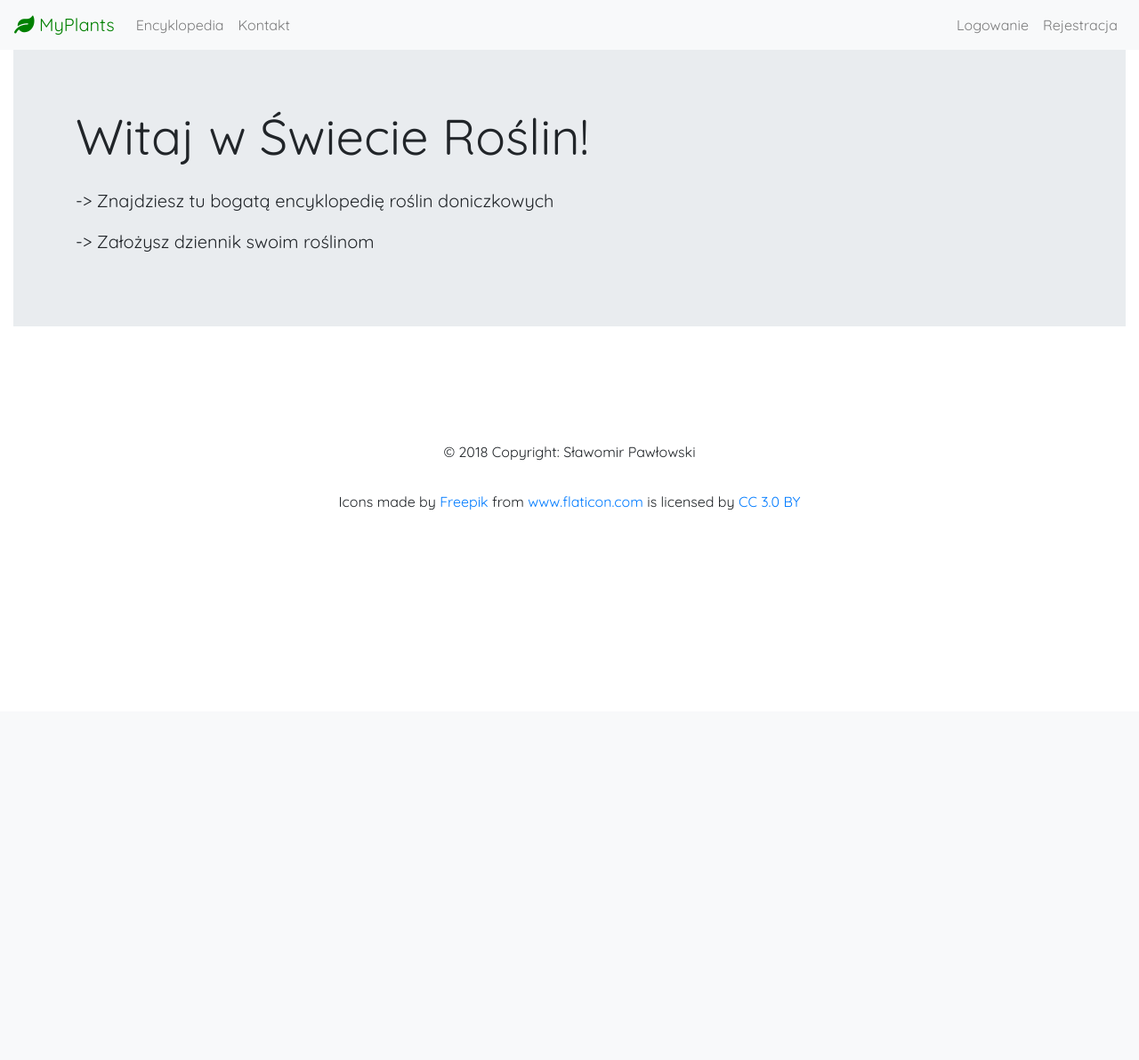
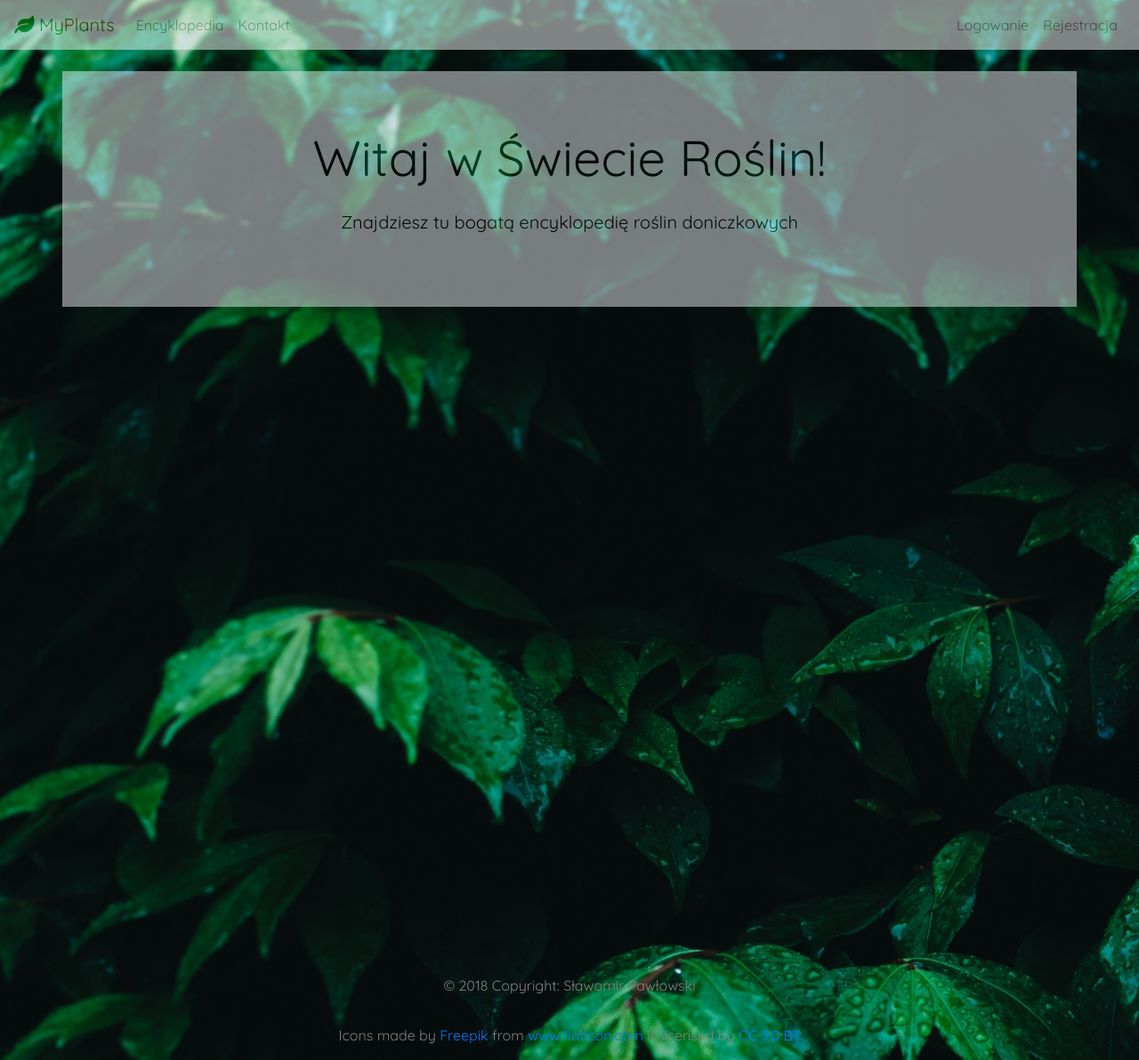
Before and after one commit to slapa2/Plants, a Flask app: page / in a window 1280 px wide. Shown: the whole page at 89% size. Before the commit the page ends 574 px from the top, so only its background shows below. Run offline with Flask 2, Linux system fonts and the light colour scheme; some libraries are stand-ins or nearby versions.

Commit message:
Added background fixd landing page

```diff
--- a/plants/auth/templates/landing.html
+++ b/plants/auth/templates/landing.html
@@ -1,15 +1,12 @@
 {% extends 'layout.html' %}
 
 {% block content %}
-
-    <div class="jumbotron jumbotron-fluid">
-      <div class="container">
-        <h1 class="display-4 mb-4">Witaj w Świecie Roślin!</h1>
-        <p class="lead">-> Znajdziesz tu bogatą encyklopedię roślin doniczkowych </p>
-        <p class="lead">-> Założysz dziennik swoim roślinom</p>
-      </div>
-    </div>
-
+    <a href="{{ url_for('plants.plants_catalog') }}" style="text-decoration: none; color: black;">
+        <div class="jumbotron jumbotron-fluid container text-center mt-4" style="opacity: .5">
+            <h1 class="display-4 mb-4">Witaj w Świecie Roślin!</h1>
+            <p class="lead">Znajdziesz tu bogatą encyklopedię roślin doniczkowych </p>
+        </div>
+    </a>
 
 
 {% endblock content %}
--- a/plants/auth/templates/layout.html
+++ b/plants/auth/templates/layout.html
@@ -20,9 +20,9 @@
         <title>Plants</title>
     {% endif %}
 </head>
-<body>
+<body class="{% if request.path == '/' %}bg{% endif %}">
 <header>
-    <nav class="navbar navbar-expand-lg navbar-light bg-light">
+    <nav class="navbar navbar-expand-lg navbar-light bg-light" style="opacity: .5">
         <a class="navbar-brand" href="{{ url_for('auth.landing') }}" style="color: green"><i class="fas fa-leaf"></i>
             MyPlants</a>
         <div class="collapse navbar-collapse">
@@ -70,7 +70,7 @@
         </div>
     </div>
 </main>
-<footer class="page-footer font-small mt-4">
+<footer class="page-footer font-small mt-4" {% if request.path == '/' %}style="color: grey" {% endif %}>
     <div class="footer-copyright text-center py-3">
         © 2018 Copyright: Sławomir Pawłowski
     </div>
--- a/plants/plants/templates/plants.html
+++ b/plants/plants/templates/plants.html
@@ -72,7 +72,7 @@
                     </div>
                 </div>
                 <div class="row card-body">
-                    <div class="col-3">
+                    <div class="col-3 text-center">
                         <img class="card-img-top plant-icon"
                              src="{{ plant.image }}" alt="Card image cap">
                     </div>
--- a/plants/static/css/styles.css
+++ b/plants/static/css/styles.css
@@ -1,9 +1,12 @@
 body{
     font-family: 'Quicksand', sans-serif;
 }
+main {
+    min-height: 1000px;
+}
 
-main {
-    min-height: 400px;
+.bg {
+    background-image: url("../img/background.jpg");
 }
 
 .green {
```
Also changed, not shown: plants/static/img/background.jpg (added).
